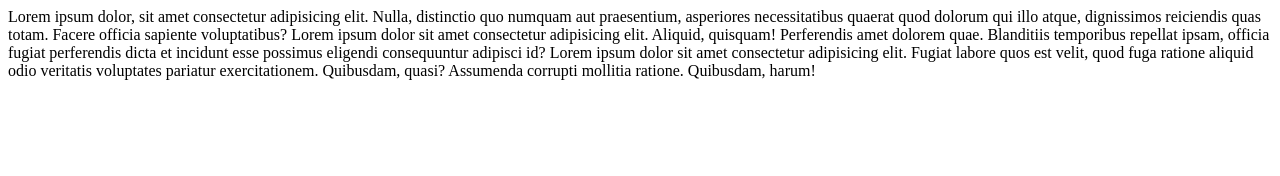
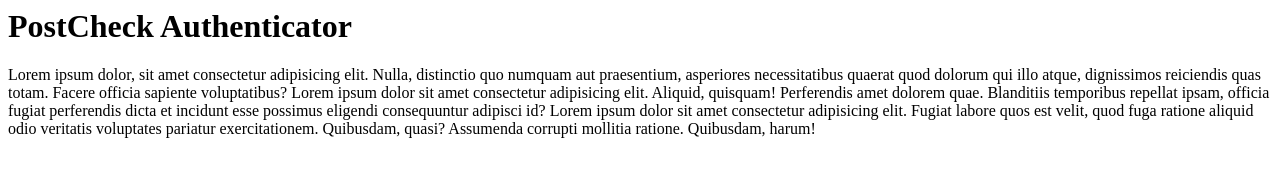
Before and after one commit to fateennavid-cse19/postcheck, a plain HTML site: page index.html in a window 1280 px wide. Drawn offline with Linux system fonts and the light colour scheme.

Commit message:
Added a header

```diff
--- a/index.html
+++ b/index.html
@@ -5,6 +5,7 @@
     <title>Github Pages Website</title>
 </head>
 <body>
+    <h1>PostCheck Authenticator</h1>
     Lorem ipsum dolor, sit amet consectetur adipisicing elit. Nulla, distinctio quo numquam aut praesentium, asperiores necessitatibus quaerat quod dolorum qui illo atque, dignissimos reiciendis quas totam. Facere officia sapiente voluptatibus?
     Lorem ipsum dolor sit amet consectetur adipisicing elit. Aliquid, quisquam! Perferendis amet dolorem quae. Blanditiis temporibus repellat ipsam, officia fugiat perferendis dicta et incidunt esse possimus eligendi consequuntur adipisci id?
     Lorem ipsum dolor sit amet consectetur adipisicing elit. Fugiat labore quos est velit, quod fuga ratione aliquid odio veritatis voluptates pariatur exercitationem. Quibusdam, quasi? Assumenda corrupti mollitia ratione. Quibusdam, harum!
```
